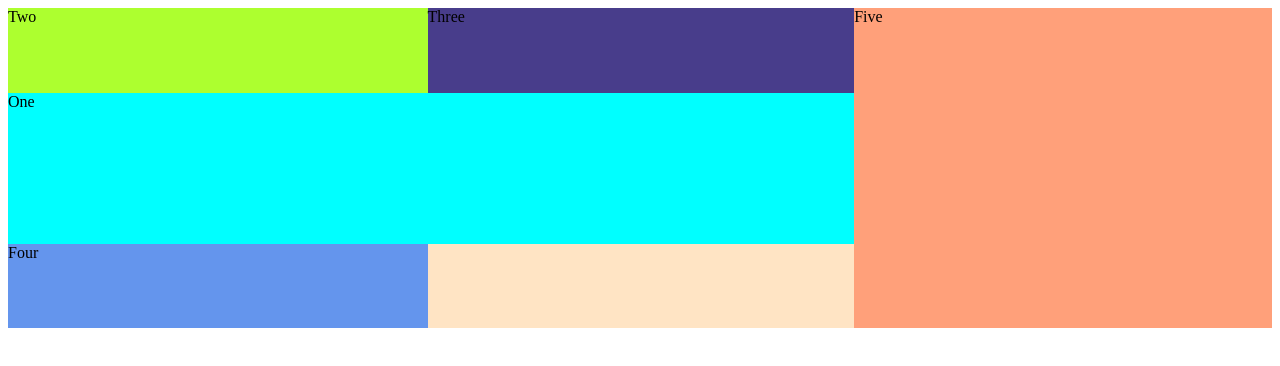
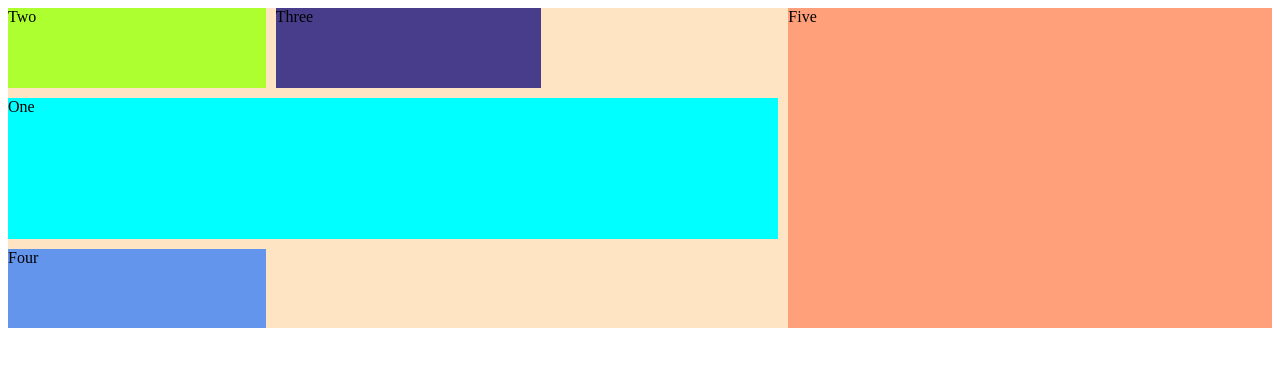
Before and after one commit to Gumbeaux1995/Grid, a plain HTML site: page index.html in a window 1280 px wide. Drawn offline with Linux system fonts and the light colour scheme.

```diff
--- a/style.css
+++ b/style.css
@@ -5,11 +5,11 @@
     margin-bottom: 10px;
 
       grid-template-areas:
-        "two     three    five"
-        "one     one        five"
-        "one    one        five"
-        "four    .        five";
-        grid-template-rows: [x] 50px [y] 120px [z] 700 px;
+        "two    three   .    five    five"
+        "one    one     one      five    five"
+        "one    one     one      five    five"
+        "four   .       .           five    five";
+        gap: 10px;
 }
 
 .flex {
@@ -46,6 +46,7 @@
 .five {
     grid-area: five;
     background-color: lightsalmon;
-
-
 }
+.child {
+    padding: 5px;
+}
```
